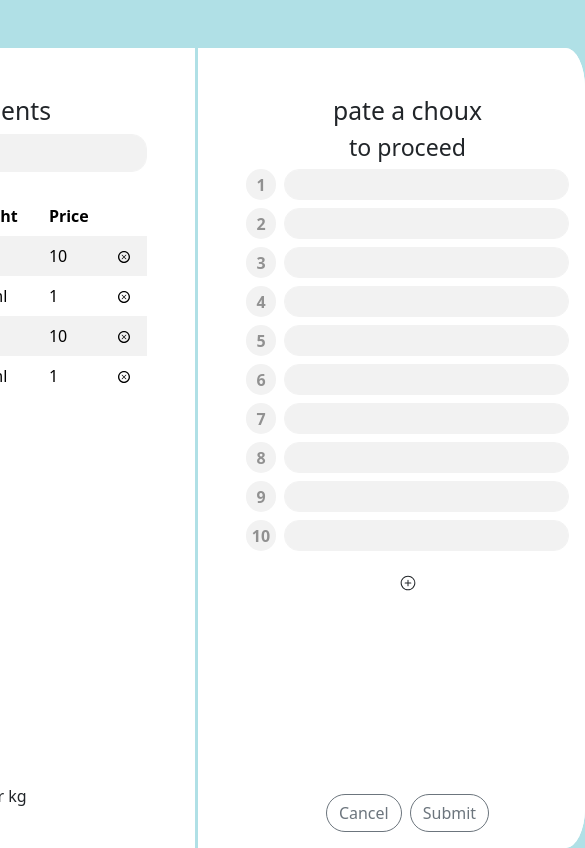
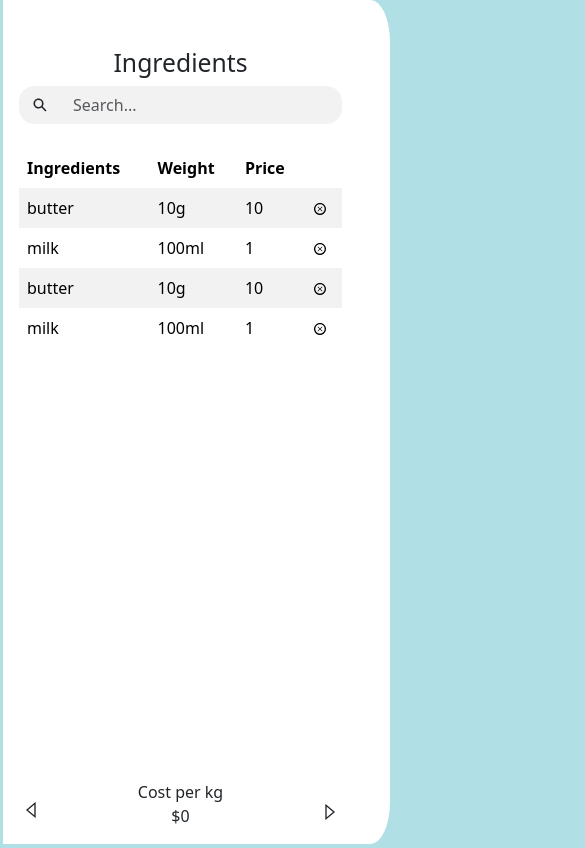
Before and after one commit to seheesf88/pastelar-demo, a React (Create React App) app: page / in a window 390 px wide. Both pictures are taken after a click on the icon 361 px from the left and 816 px from the top of the page. Shown: the whole page, 585 px wide, since content can reach past the window. Built offline with nearby package versions, Linux system fonts and the light colour scheme.

Commit message:
feat(responsive-design): removed animation for smaller devices

```diff
--- a/src/components/BaseBook/BaseBook.jsx
+++ b/src/components/BaseBook/BaseBook.jsx
@@ -1,4 +1,4 @@
-import React, { useState } from 'react';
+import React, { useState, useEffect } from 'react';
 import './BaseBook.scss'
 
 import PageCover from './PageCover';
@@ -7,6 +7,7 @@ import Instructions from './Instructions';
 
 
 const BaseBook = () => {
+  const [windowWidth, setWindowWidth] = useState(window.innerWidth);
   const [currentLocation, setCurrentLocation] = useState(1);
   const [opened, setOpened] = useState(false);
 
@@ -15,6 +16,9 @@ const BaseBook = () => {
 
   const goNextPage = (updatedFormData) => {
     console.log(updatedFormData)
+    if(windowWidth < 1000) {
+      setCurrentLocation((prevLocation) => prevLocation + 1);
+    }
     if (currentLocation < maxLocation) {
       setOpened(true);
       setCurrentLocation(currentLocation + 1);
@@ -22,6 +26,10 @@ const BaseBook = () => {
   };
 
   const goPrevPage = () => {
+    if(windowWidth < 1000) {
+      setCurrentLocation((prevLocation) => prevLocation - 1);
+    }
+
     if (currentLocation > 1) {
       setCurrentLocation(currentLocation - 1);
     } else {
@@ -44,7 +52,20 @@ const BaseBook = () => {
     }
   ];
 
+
+  useEffect(() => {
+    function handleResize() {
+      setWindowWidth(window.innerWidth);
+    }
+
+    window.addEventListener('resize', handleResize);
+
+    return () => window.removeEventListener('resize', handleResize);
+  }, []);
+
   return (
+    <>
+    { windowWidth > 1000 ?
       <div style={{ transform:  opened ? 'translateX(50%)' : '' }} className="base-book__container mt-5">
         {pageContents.map((page, index) => (
           <div
@@ -66,6 +87,32 @@ const BaseBook = () => {
           </div>
         ))}
       </div>
+    :
+      <div>
+      {currentLocation === 1 && (
+        <div className="base-book__paper-front">
+          <div className="base-book__paper-front--content">
+            <PageCover goNextPage={goNextPage} />
+          </div>
+        </div>
+      )}
+      {currentLocation === 2 && (
+        <div className="base-book__paper-front">
+          <div className="base-book__paper-front--content">
+            <Ingredients goPrevPage={goPrevPage} goNextPage={goNextPage} />
+          </div>
+        </div>
+      )}
+      {currentLocation === 3 && (
+        <div className="base-book__paper-front">
+          <div className="base-book__paper-front--content">
+            <Instructions goPrevPage={goPrevPage} closeBook={closeBook}/>
+          </div>
+        </div>
+      )}
+      </div>
+    }
+    </>
   );
 };
 
--- a/src/components/BaseBook/BaseBook.scss
+++ b/src/components/BaseBook/BaseBook.scss
@@ -103,6 +103,12 @@
   &__prev-btn {
     align-self: end;
   }
+
+  &__next-btn {
+    display: flex;
+    justify-content: flex-end;
+    align-self: end;
+  }
 }
 
 .instructions-page {
@@ -136,7 +142,8 @@
   }
 
   &__button-groups {
-    align-self: center;
+    display: flex;
+    justify-content: center
   }
 }
 
@@ -184,3 +191,36 @@
     border-radius: 25px !important;
   }
 }
+
+@media (max-width: 1000px) {
+  .base-book {
+    &__paper-front {
+      background-color: white;
+      position: absolute;
+      width: 100%;
+      height: 100%;
+      top: 0;
+      left: 0;
+      transform-origin: left;
+      // transition: transform 0.5s;
+    }
+
+    &__paper-front {
+      z-index: -1;
+      backface-visibility: hidden;
+      border-left: 3px solid powderblue;
+      border-top-right-radius: 5%;
+      border-bottom-right-radius: 5%;
+    }
+
+    &__paper-front--content {
+      width: 100%;
+      height: 100%;
+      display: flex;
+      justify-content: center;
+      align-items: center;
+      border-top-right-radius: 5%;
+      border-bottom-right-radius: 5%;
+    }
+  }
+}
--- a/src/components/BaseBook/Ingredients.jsx
+++ b/src/components/BaseBook/Ingredients.jsx
@@ -1,9 +1,9 @@
-import React, { useState } from 'react';
+import React, { useState, useEffect } from 'react';
 import './BaseBook.scss'
 
 import Table from 'react-bootstrap/Table';
 import SearchBox from '../BaseSearchBox';
-import { GrCaretPrevious } from "react-icons/gr";
+import { GrCaretPrevious, GrCaretNext } from "react-icons/gr";
 import { TiDeleteOutline } from "react-icons/ti";
 
 const ingredients = [
@@ -12,7 +12,8 @@ const ingredients = [
   {ingredientName: 'butter', amount: '10g', cost: 10},
   {ingredientName: 'milk', amount: '100ml', cost: 1}
 ]
-const Ingredients = (props) => {
+const Ingredients = ({goPrevPage, goNextPage}) => {
+  const [windowWidth, setWindowWidth] = useState(window.innerWidth);
   const [totalPrice, setTotalPrice] = useState(0)
   const handleSearch = (query) => {
     alert(query)
@@ -21,6 +22,16 @@ const Ingredients = (props) => {
   const removeItem = (e) => {
     console.log(e)
   };
+
+  useEffect(() => {
+    function handleResize() {
+      setWindowWidth(window.innerWidth);
+    }
+
+    window.addEventListener('resize', handleResize);
+
+    return () => window.removeEventListener('resize', handleResize);
+  }, []);
 
   return (
     <div className="ingredients-page pt-5 pb-3 px-3 ps-3 pe-5">
@@ -54,12 +65,19 @@ const Ingredients = (props) => {
       <div className="row">
         <div className="col-4 ingredients-page__prev-btn ps-3 pb-2">
           <GrCaretPrevious
-            onClick={props.goPrevPage}
+            onClick={goPrevPage}
           />
         </div>
         <div className="col-4 text-center">
           <div>Cost per kg</div>
           <div>${totalPrice}</div>
+        </div>
+        <div className="col-4 ingredients-page__next-btn pe-3 pb-2">
+        { windowWidth < 1000 && (
+          <GrCaretNext
+            onClick={goNextPage}
+          />
+        )}
         </div>
       </div>
     </div>
--- a/src/components/BaseBook/Instructions.jsx
+++ b/src/components/BaseBook/Instructions.jsx
@@ -1,8 +1,10 @@
-import React, { useState } from 'react';
+import React, { useState, useEffect } from 'react';
 import { Button, Form } from 'react-bootstrap';
+import { GrCaretPrevious } from "react-icons/gr";
 import { GoPlusCircle } from "react-icons/go";
 
-const Instructions = ({ name = 'pate a choux', closeBook }) => {
+const Instructions = ({ name = 'pate a choux', goPrevPage, closeBook }) => {
+  const [windowWidth, setWindowWidth] = useState(window.innerWidth);
   const [steps, setSteps] = useState(Array(10).fill('').map((_, index) => ({ step: index + 1, value: '' })));
 
   const handleInputChange = (index, value) => {
@@ -17,6 +19,16 @@ const Instructions = ({ name = 'pate a choux', closeBook }) => {
   const handleSubmit = () => {
     console.log(steps);
   };
+
+  useEffect(() => {
+    function handleResize() {
+      setWindowWidth(window.innerWidth);
+    }
+
+    window.addEventListener('resize', handleResize);
+
+    return () => window.removeEventListener('resize', handleResize);
+  }, []);
 
   return (
     <div className="instructions-page pt-5 pb-3 ps-5 pe-3">
@@ -43,9 +55,18 @@ const Instructions = ({ name = 'pate a choux', closeBook }) => {
         </div>
       </div>
       </div>
-      <div className="instruction-page__button-groups d-flex justify-content-center">
-        <Button onClick={closeBook} variant="outline-secondary" className="form__button me-2">Cancel</Button>
-        <Button onClick={handleSubmit} variant="outline-secondary" className="form__button">Submit</Button>
+      <div className="row">
+        <div className="col-4 ingredients-page__prev-btn ps-3 pb-2">
+          { windowWidth < 1000 && (
+            <GrCaretPrevious
+              onClick={goPrevPage}
+            />
+          )}
+        </div>
+        <div className="instructions-page__button-groups col-4">
+          <Button onClick={closeBook} variant="outline-secondary" className="form__button me-2">Cancel</Button>
+          <Button onClick={handleSubmit} variant="outline-secondary" className="form__button">Submit</Button>
+        </div>
       </div>
     </div>
   );
```
Lines whose indentation alone changed are shown as unchanged.
